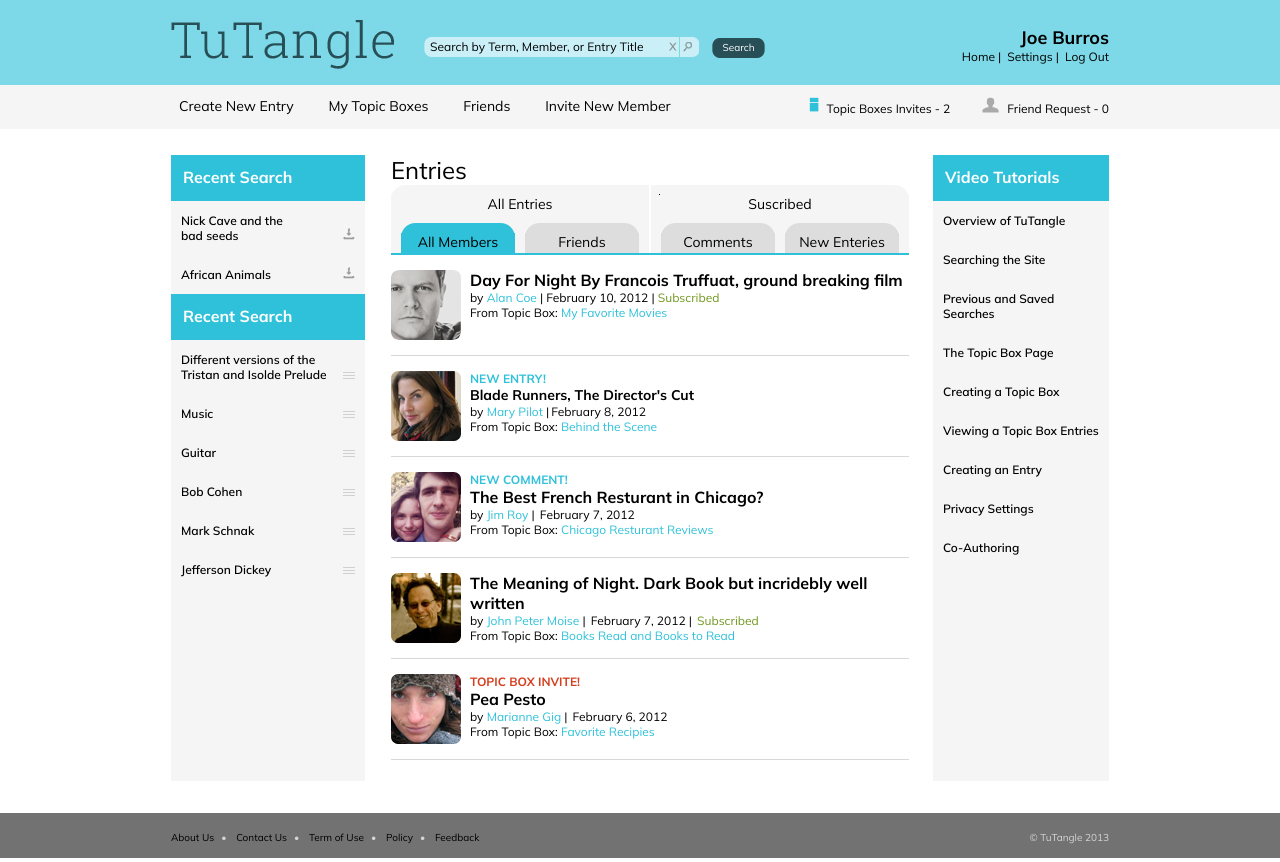
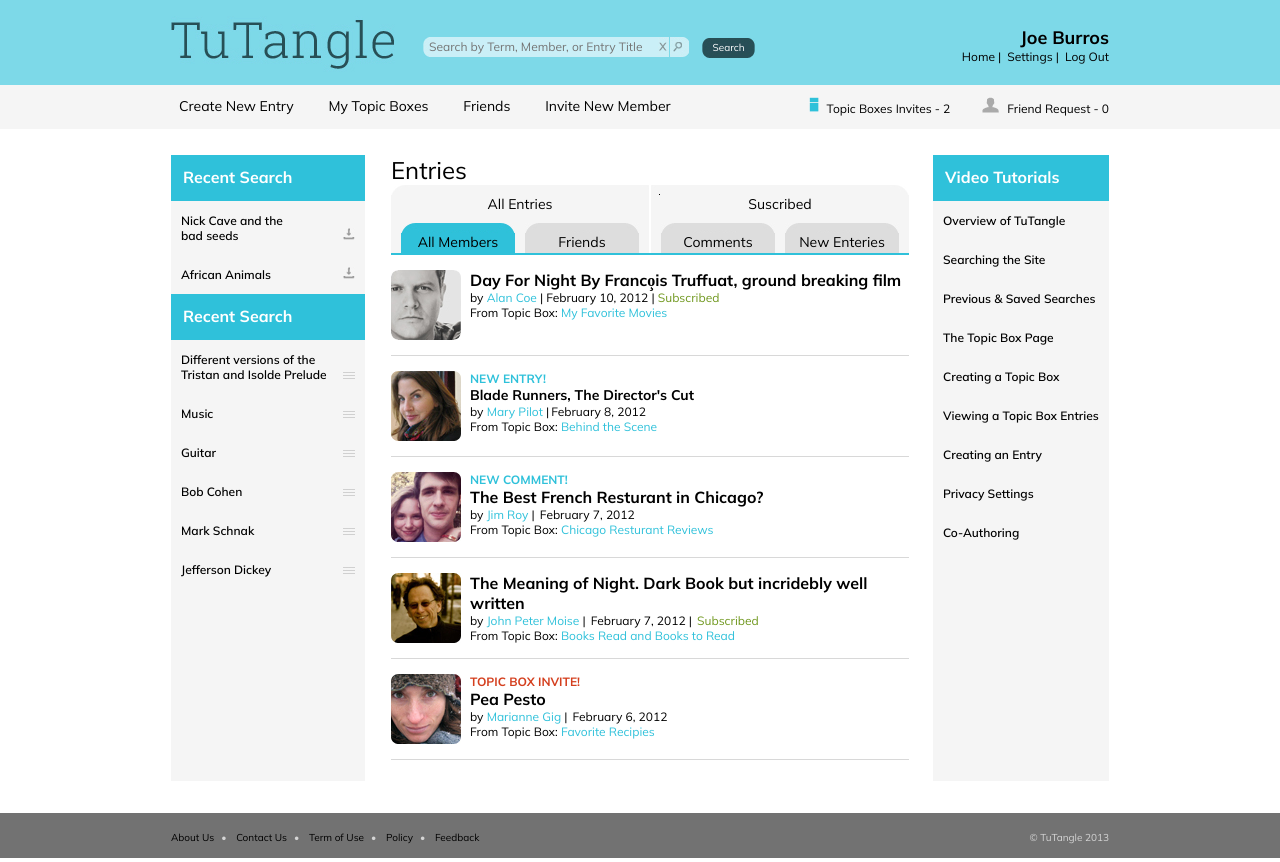
Before and after one commit to PramodThapa/Leapfrog-Assignments, a plain HTML site: page Design/Design Assignment 1/index.html in a window 1280 px wide. Drawn offline with Linux system fonts and the light colour scheme; a script that the page names is missing.

Commit message:
Assignmnet : Design Assignmnet 1 (Tutanlgle)

```diff
--- a/Design/Design Assignment 1/css/style.css
+++ b/Design/Design Assignment 1/css/style.css
@@ -1,6 +1,7 @@
+/*Google Font Import*/
 @import url('https://fonts.googleapis.com/css2?family=Dosis:wght@300&family=Mulish:ital,wght@0,200;0,300;0,400;0,500;0,600;0,700;1,200;1,300;1,400;1,500;1,600&family=Open+Sans+Condensed:ital,wght@0,300;1,300&display=swap');
 
-/* fonts*/
+/* fonts */
 .f-left{
     float: left;
 }
@@ -33,14 +34,17 @@
 }
 
 /* font-weight*/
+
 .f-weight{
     font-weight: 700;
 }
+
 
 /* design*/
 .verticle-bar:before{
     content:'|';
 }
+
 
 /* colors*/
 .bg-primary-header{
@@ -62,12 +66,13 @@
 }
 
 
+/* Document wrapper */
 .wrapper{
     min-width: 1002px;
     background-color: #FFFFFF;
 }
 
-/* header css*/
+/* header css */
 .header{
     background-color: #7DD9E8;
 }
@@ -87,10 +92,10 @@
    overflow: hidden;
 }
 
-/*Search-Box*/
+/* Search-Box */
 .search-bar {
     margin-top: 35px;
-    margin-left: 29px;
+    margin-left: 28px;
 }
 
 .search-border {
@@ -98,17 +103,19 @@
 }
 
 input {
-    width: 237px;
+    width: 238px;
     height: 20px;
     background-color: #caeff7;
     border: none;
+    outline: none;
 }
 
-.cross-button {
+.cancel-button {
     width: 12px;
     height: 20px;
     background: url(../img/icon/cancel.png) no-repeat;
     margin-top: 2px;
+    margin-left: -10px;
     border: none;
 }
 .search-icon {
@@ -126,7 +133,12 @@ input {
     height: 20px;
     border: none;
     color: #ffffff;
-  }
+}
+
+.search-button:hover{
+    cursor: pointer;
+}
+
 /*user-info*/
 .user-info{
  text-align: right;
@@ -141,7 +153,7 @@ input {
     margin-right: 6px;
 }
 
-/* nav-bar*/
+/* nav-bar */
 .nav{
     font-family:'Mulish';
     height: 44px;
@@ -157,6 +169,7 @@ input {
 .nav-left{
     float: left;
 }
+
 .nav-right{
     float: right;
 
@@ -186,10 +199,6 @@ input {
 .icon-two{
     margin-right: 32px;
 }
-
-
-
-
 
 /* main content starts here*/
 
@@ -282,7 +291,6 @@ input {
 
 }
 
-
 .entries-nav{
     border-bottom: 2px solid #2FC1DA;
 }
@@ -312,7 +320,7 @@ input {
 .nav-box-left{
    background-color: #2FC1DA;
    float: left;
-   height: 30px;
+   height: 31px;
    width:114px;
    position: relative;
    left: 10px;
@@ -399,8 +407,6 @@ input {
     margin-top: 32px;
 }
 
-
-
 .m-l{
     margin-right: 2px;
 }
--- a/Design/Design Assignment 1/index.html
+++ b/Design/Design Assignment 1/index.html
@@ -20,15 +20,15 @@
 
             <!--Search-Box-->
             <div class="search-bar f-right">
-              <div class="clearfix">
+              <div class=" p-relative clearfix">
                 <div class="search-border f-left">
                   <img src="./img/search-border-left.png" alt="border" />
                 </div>
                 <div class="f-left">
-                  <input class="font-small" type="text" value="Search by Term, Member, or Entry Title"/>
+                  <input class="font-small" type="text" placeholder="Search by Term, Member, or Entry Title"/>
                 </div>
-                <div class="f-left">
-                  <button class="cross-button"></button>
+                <div class="  f-left">
+                  <button class="cancel-button"></button>
                 </div>
                 <div class="f-left">
                   <button class="search-icon"></button>
@@ -232,7 +232,7 @@
             </div>
             <div class="entries-details">
               <h2 class="font-body">
-                <a href="#">Day For Night By Francois Truffuat, ground breaking
+                <a href="#">Day For Night By Franco&#807;is Truffuat, ground breaking
                   film</a>
               </h2>
               <div class="font-small">
@@ -338,7 +338,7 @@
         <ul class='content-right-list font-small'>
           <li><a href="#">Overview of TuTangle</a></li>
           <li><a href="#">Searching the Site </a></li>
-          <li><a href="#">Previous and Saved Searches</a></li>
+          <li><a href="#">Previous  &amp; Saved Searches</a></li>
           <li><a href="#">The Topic Box Page</a></li>
           <li><a href="#">Creating a Topic Box</a></li>
           <li><a href="#">Viewing a Topic Box Entries</a></li>
```
